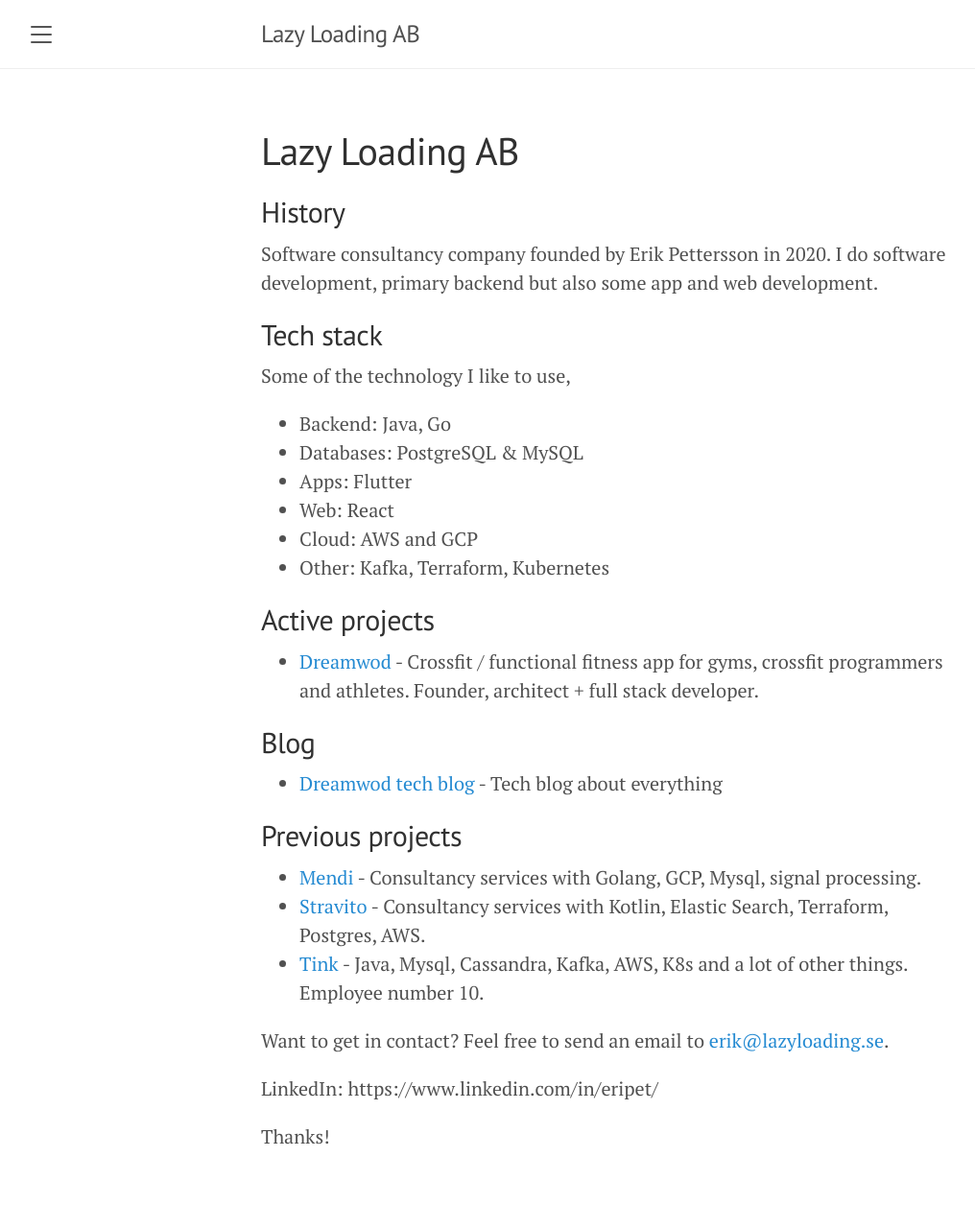
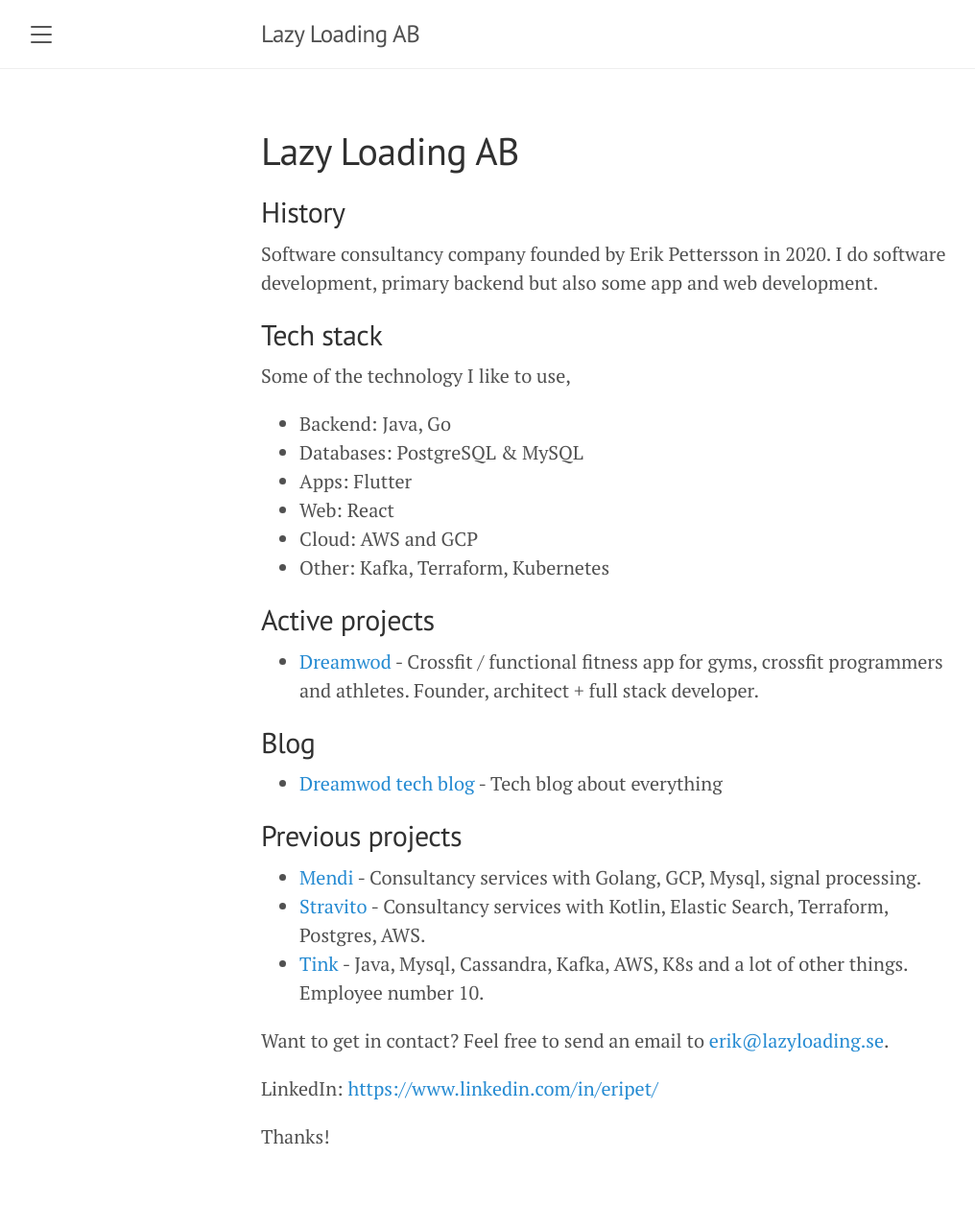
Before and after one commit to lazyloading-ab/lazyloading-ab.github.io, a Jekyll site: the page built from index.md, in a window 1280 px wide. Shown: the whole page at 96% size, without its empty margins (8-1024 px from the left). Built offline with Jekyll 4.4.1, drawn with Linux system fonts in a browser that asks for light colours; part of the change alters nothing that is shown.

```diff
--- a/index.md
+++ b/index.md
@@ -32,6 +32,6 @@ Some of the technology I like to use,
 
 Want to get in contact? Feel free to send an email to [erik@lazyloading.se](mailto:erik@lazyloading.se).
 
-LinkedIn: https://www.linkedin.com/in/eripet/
+LinkedIn: [https://www.linkedin.com/in/eripet/](https://www.linkedin.com/in/eripet/)
 
 Thanks!
```
